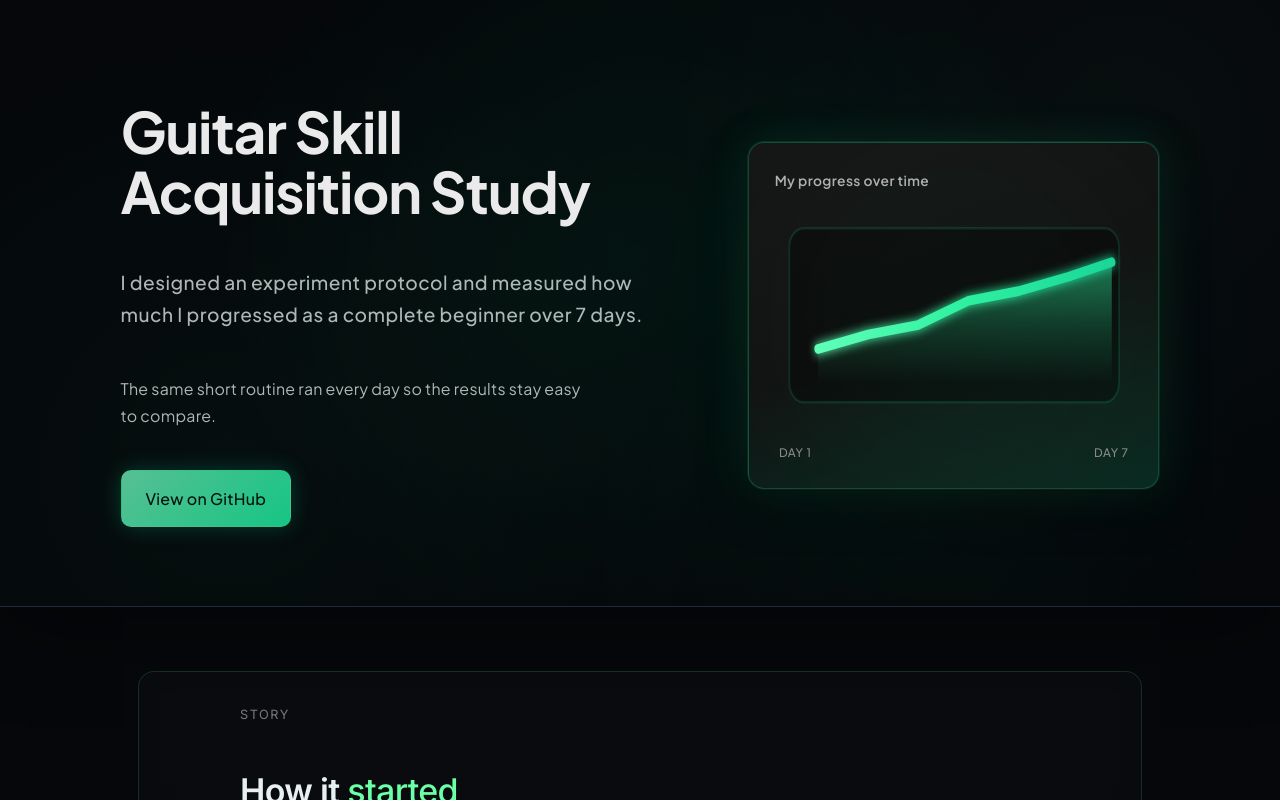
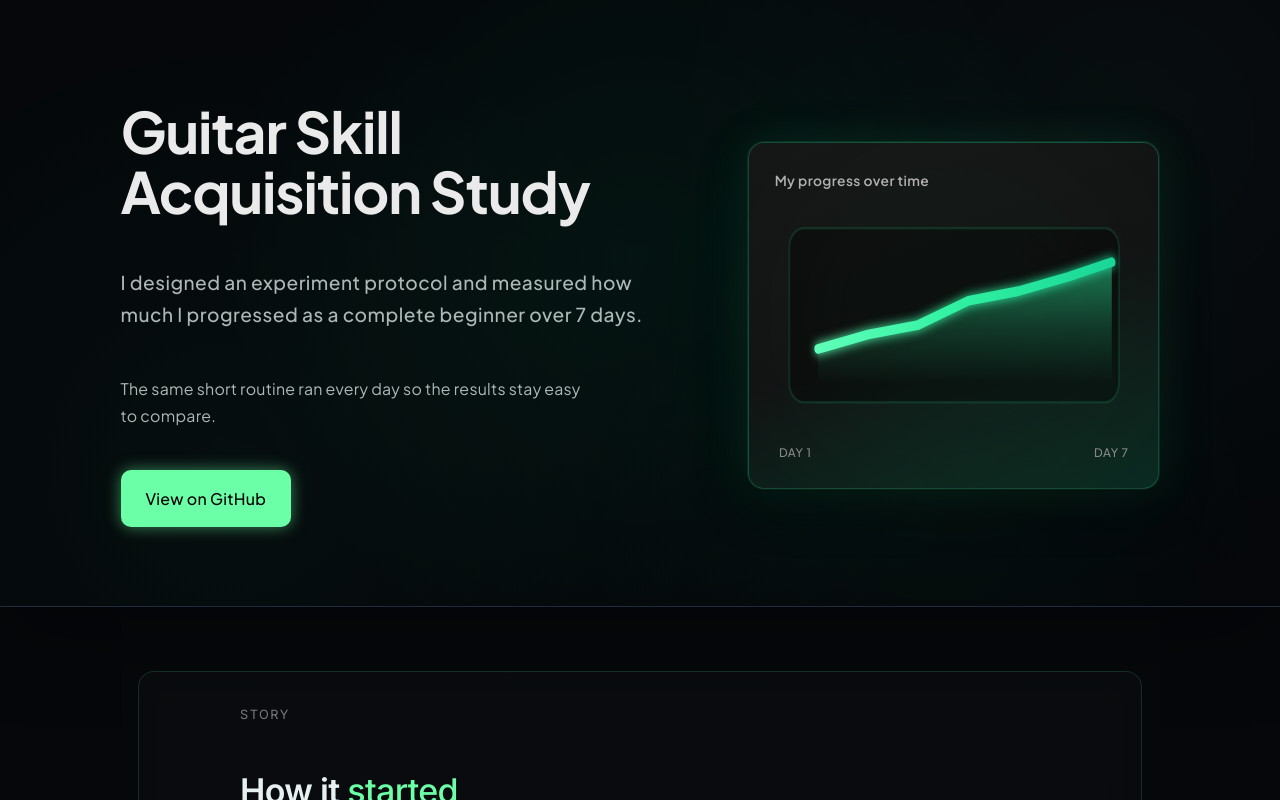
Before and after one commit to rishav-basnet/Guitar-Learning-Research-Website, a React (Vite) app: page / in a window 1280 px wide. In both pictures the pointer is over the link "View on GitHub". Shown: the top 800 px of the page. Built offline with nearby package versions, Linux system fonts and the light colour scheme.

Commit message:
Add hover interactions and UI polish

```diff
--- a/src/App.css
+++ b/src/App.css
@@ -210,6 +210,19 @@ button:hover {
 .button-primary:active {
   filter: brightness(0.96);
   transform: translateY(0);
+}
+
+.button {
+  background: #111;
+  color: #aaa;
+  transition: all 0.3s ease;
+}
+
+.button:hover {
+  background: #6bffa7;
+  color: #000;
+  transform: translateY(-3px);
+  box-shadow: 0 0 15px rgba(107, 255, 167, 0.5);
 }
 
 @media (prefers-reduced-motion: reduce) {
@@ -1216,12 +1229,12 @@ section {
   border: 1px solid rgba(0, 255, 170, 0.18);
   max-width: 820px;
   width: 100%;
-  transition: all 0.25s ease;
+  transition: transform 0.3s ease, box-shadow 0.3s ease;
 }
 
 .chart-card:hover {
-  transform: translateY(-4px) scale(1.01);
-  box-shadow: 0 0 25px rgba(0, 255, 170, 0.15);
+  transform: scale(1.02) translateY(-4px);
+  box-shadow: 0 0 25px rgba(107, 255, 167, 0.2);
 }
 
 .chart-card--primary:hover {
--- a/src/components/Button.jsx
+++ b/src/components/Button.jsx
@@ -7,7 +7,7 @@ export default function Button({
 }) {
   return (
     <a
-      className={['btn', 'btn--primary', 'button-primary', className]
+      className={['btn', 'btn--primary', 'button-primary', 'button', className]
         .filter(Boolean)
         .join(' ')}
       href={href}
```
